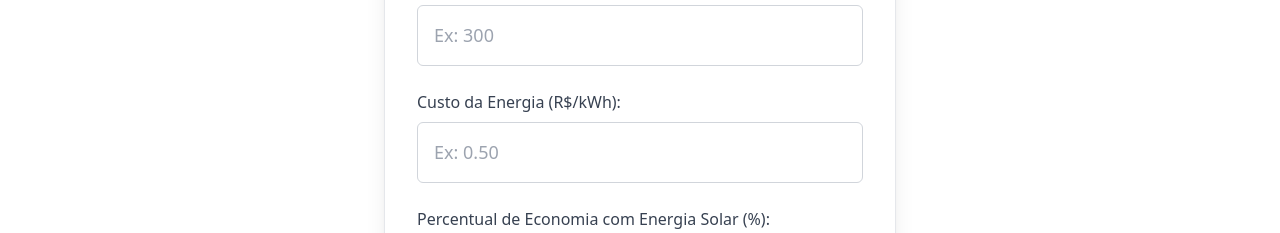
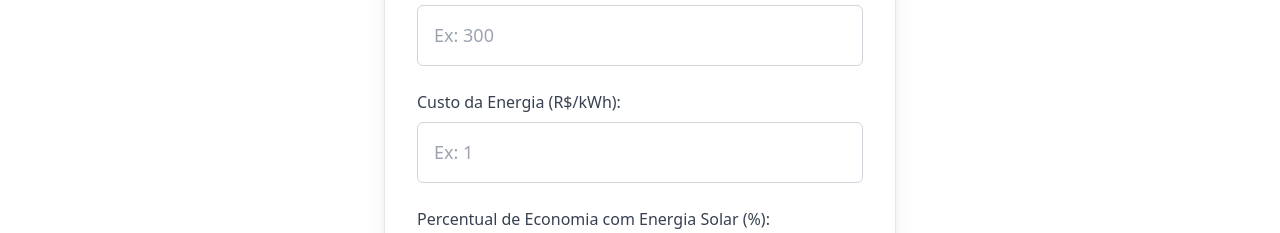
Before and after one commit to gusandrini/gs-2, a Next.js app in the folder gs/: page /calculadora in a window 1280 px wide. Shown: the part 860-1093 px from the top of the page. Built offline with nearby package versions, Linux system fonts and the light colour scheme; no server answers.

Commit message:
ajuste placeholer

```diff
--- a/gs/src/app/calculadora/page.tsx
+++ b/gs/src/app/calculadora/page.tsx
@@ -150,7 +150,7 @@ const Calculadora = () => {
                   name="custo_energia"
                   value={calculo.custo_energia}
                   onChange={handleChange}
-                  placeholder="Ex: 0.50"
+                  placeholder="Ex: 1"
                   min="0"
                   required
                 />
```
